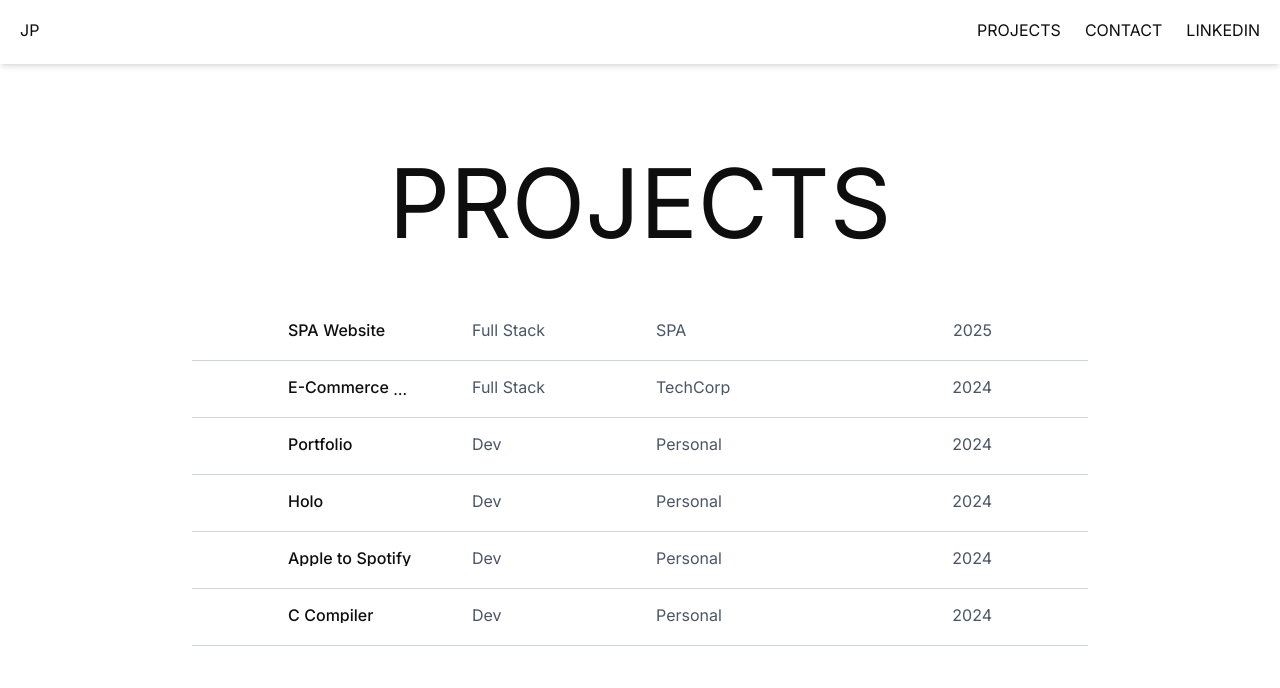
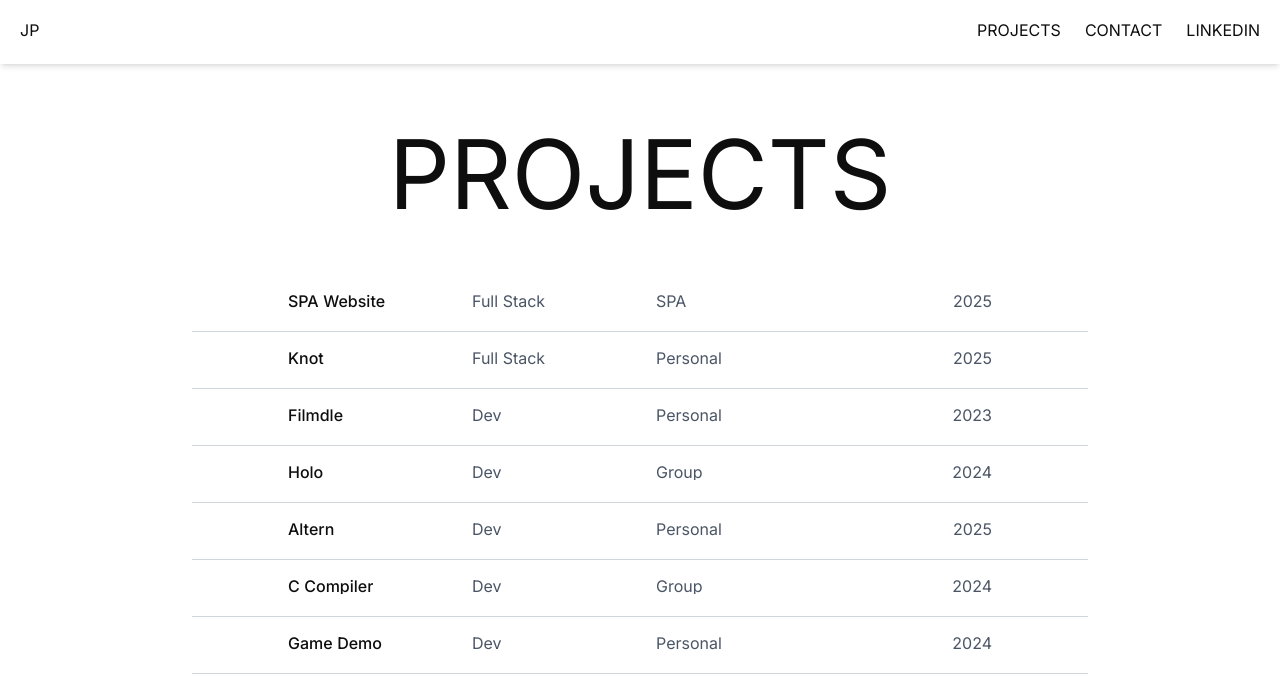
Before and after one commit to jparisio/New-Portfolio, a Next.js app: page /projects in a window 1280 px wide. Shown: the top 688 px of the page. Built offline with nearby package versions, Linux system fonts and the light colour scheme.

Commit message:
fixed projects

```diff
--- a/src/app/page.tsx
+++ b/src/app/page.tsx
@@ -13,7 +13,7 @@ export default function Home() {
       <p className="uppercase text-sm md:text-base lg:text-lg xl:text-xl mt-5 text-center max-w-2xl">
         <AnimText
           text={
-            "TORONTO NATIVE, NEW GRAD SOFTWARE DEVELOPER SPECIALIZING IN CRAFTING SCALABLE, ELEGANT APPLICATIONS WITH A FOCUS ON CLEAN CODE AND USER-CENTRIC DESIGN."
+            "TORONTO NATIVE, FIFTH YEAR SOFTWARE DEVELOPER SPECIALIZING IN CRAFTING SCALABLE, ELEGANT APPLICATIONS WITH A FOCUS ON CLEAN CODE AND USER-CENTRIC DESIGN."
           }
           offset={0.5}
         />
--- a/src/utils/projectData.json
+++ b/src/utils/projectData.json
@@ -5,46 +5,54 @@
     "category": "Full Stack",
     "client": "SPA",
     "year": "2025",
-    "link": "/projects/dema-website"
+    "link": "https://spa-git-main-justin-parisios-projects.vercel.app/"
   },
   {
     "id": 2,
-    "project": "E-Commerce Platform",
+    "project": "Knot",
     "category": "Full Stack",
-    "client": "TechCorp",
-    "year": "2024",
-    "link": "/projects/ecommerce"
+    "client": "Personal",
+    "year": "2025",
+    "link": "https://github.com/jparisio/knot"
   },
   {
     "id": 3,
-    "project": "Portfolio",
+    "project": "Filmdle",
     "category": "Dev",
     "client": "Personal",
-    "year": "2024",
-    "link": "/projects/portfolio"
+    "year": "2023",
+    "link": "https://github.com/jparisio/filmdle"
   },
   {
     "id": 4,
     "project": "Holo",
     "category": "Dev",
-    "client": "Personal",
+    "client": "Group",
     "year": "2024",
-    "link": "/projects/portfolio"
+    "link": "https://github.com/jparisio/holo"
   },
   {
     "id": 5,
-    "project": "Apple to Spotify",
+    "project": "Altern",
     "category": "Dev",
     "client": "Personal",
-    "year": "2024",
-    "link": "/projects/portfolio"
+    "year": "2025",
+    "link": "https://github.com/jparisio/altern"
   },
   {
     "id": 6,
     "project": "C Compiler",
     "category": "Dev",
+    "client": "Group",
+    "year": "2024",
+    "link": "https://github.com/BitPingu/cis4650-c3"
+  },
+  {
+    "id": 7,
+    "project": "Game Demo",
+    "category": "Dev",
     "client": "Personal",
     "year": "2024",
-    "link": "/projects/portfolio"
+    "link": "https://github.com/jparisio/Game-Demo-project-S-"
   }
 ]
```
